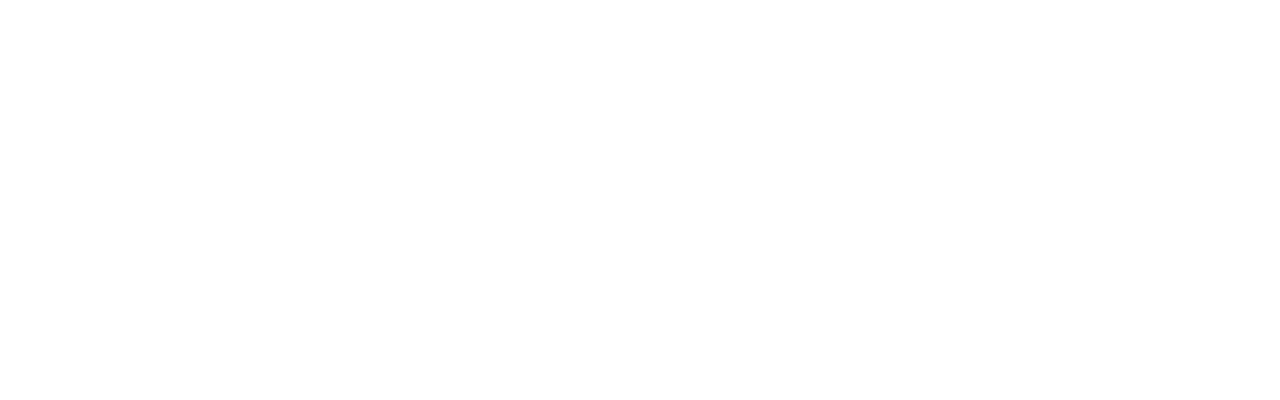
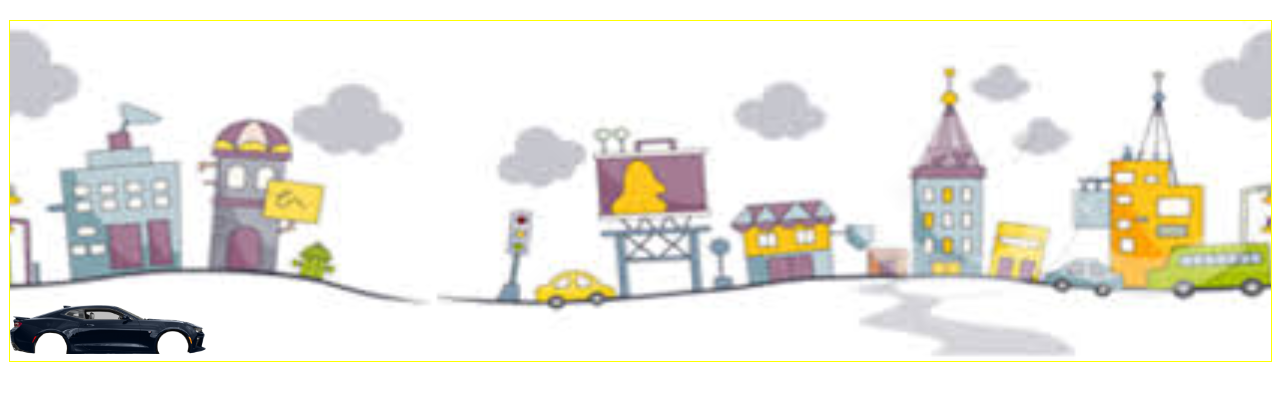
Before and after one commit to rossanoua/running_car_in_the_city, a plain HTML site: page index.html in a window 1280 px wide. Drawn offline with Linux system fonts and the light colour scheme.

Commit message:
added background for wrapper set animation added car set position

```diff
--- a/css/styles.css
+++ b/css/styles.css
@@ -0,0 +1,38 @@
+@keyframes animatedBackground {
+    0% {background-position: 0 0;}
+    100% {background-position: 1263px 0;}
+}
+
+/*@-webkit-keyframes animatedBackground {*/
+    /*from {*/
+        /*background-position: 0px 0px; }*/
+
+    /*to {*/
+        /*background-position: 100% 0px; }*/
+/*}*/
+
+
+.wrapper {
+    /*position: absolute;*/
+    /*top: 20px;*/
+    border: 1px solid yellow;
+    box-sizing: border-box;
+    margin: 20px auto;
+    width: 1263px;
+    height: 342px;
+    background: url(../img/city.png) repeat-x 0 0;
+    background-size: cover;
+    animation: animatedBackground 5s linear 4;
+    -webkit-animation: animatedBackground 3s linear 3 reverse;
+}
+
+.car {
+    position: relative;
+    top: 284px;
+    left: 0px;
+    box-sizing: border-box;
+    width: 196px;
+    height: 49px;
+    background: url(../img/camaro_ss.png) repeat-x 0 0;
+    background-size: cover;
+}
--- a/index.html
+++ b/index.html
@@ -8,8 +8,10 @@
 </head>
 <body>
     <div class="wrapper">
-        <div class="car"></div>
-        <div class="wheel"></div>
+        <div class="car">
+        <div class="wheel1"></div>
+        <div class="wheel2"></div>
+        </div>
         <div class="smoke"></div>
     </div>
 </body>
```
